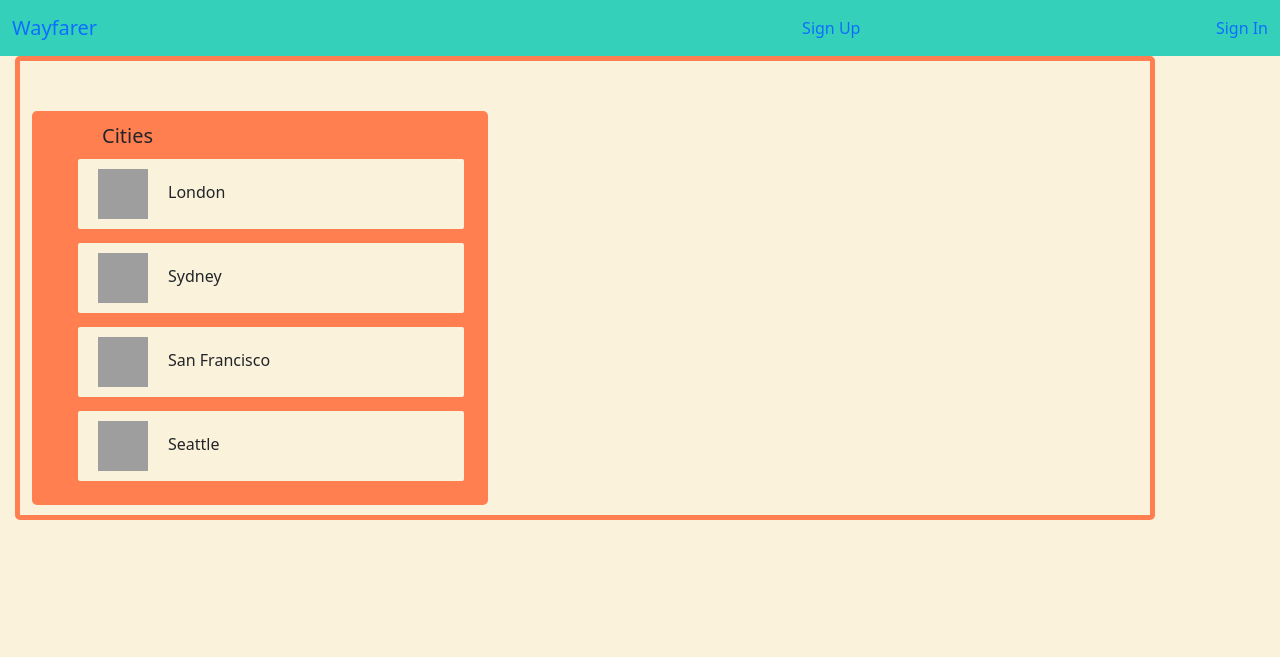
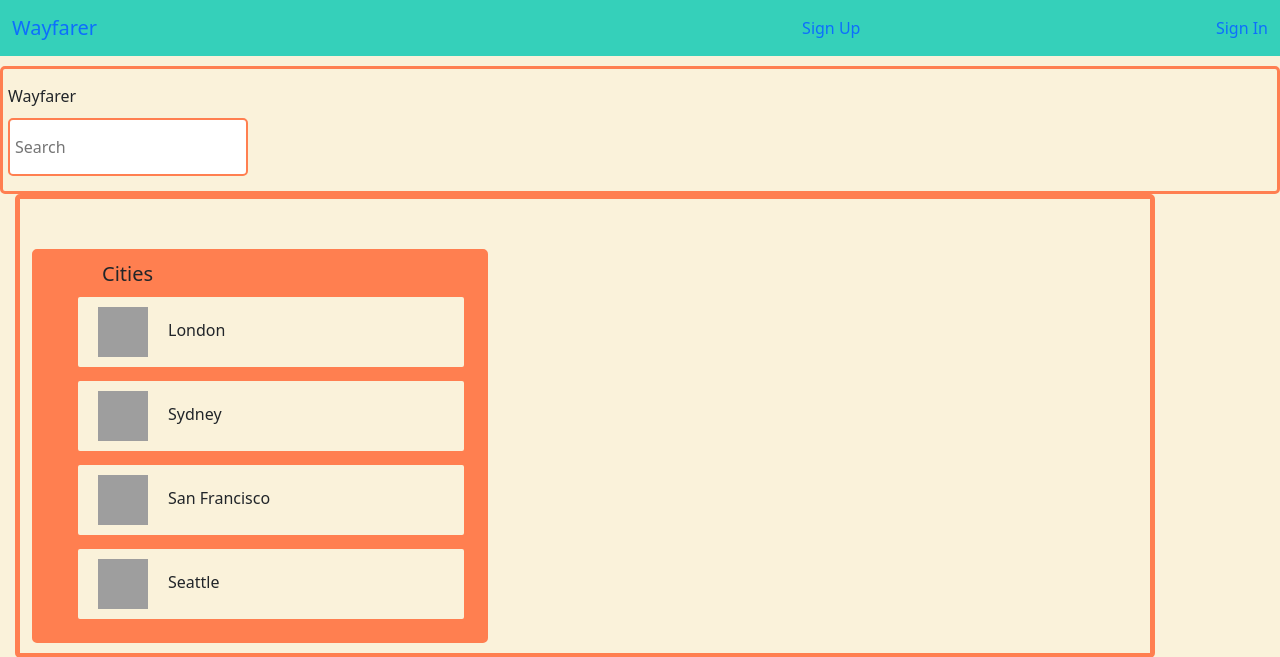
Before and after one commit to justnyc187/wayfarerProject, a Django app: page /accounts/login/profile/ in a window 1280 px wide. Shown: the top 657 px of the page. Run offline with Django 3.2, Linux system fonts and the light colour scheme; grey boxes are pictures that could not be loaded.

Commit message:
search bar in profile page, will adjust later

```diff
--- a/main_app/templates/profile.html
+++ b/main_app/templates/profile.html
@@ -1,6 +1,11 @@
  {% extends 'base.html' %}
  {%block content%}
 
+<header class="header-cities">Wayfarer
+    <form action="" method="GET"></form>
+        <input class="search-home" type="text" name="style" placeholder="Search">
+    </form>
+</header>
  <div class="container home-div">
     <ul class="cities-ul">
         <h5 class="cities-h5">Cities</h5>
```
